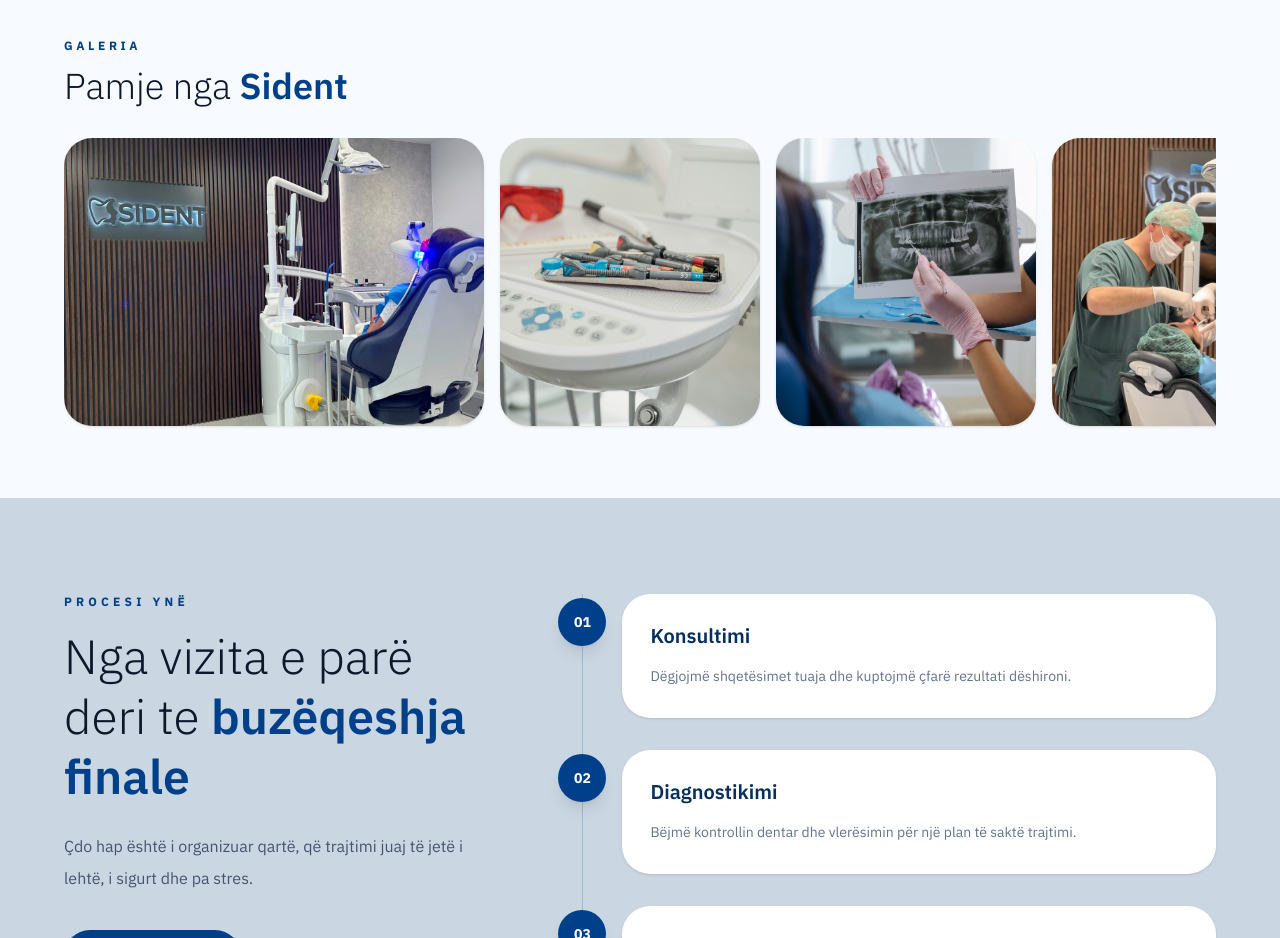
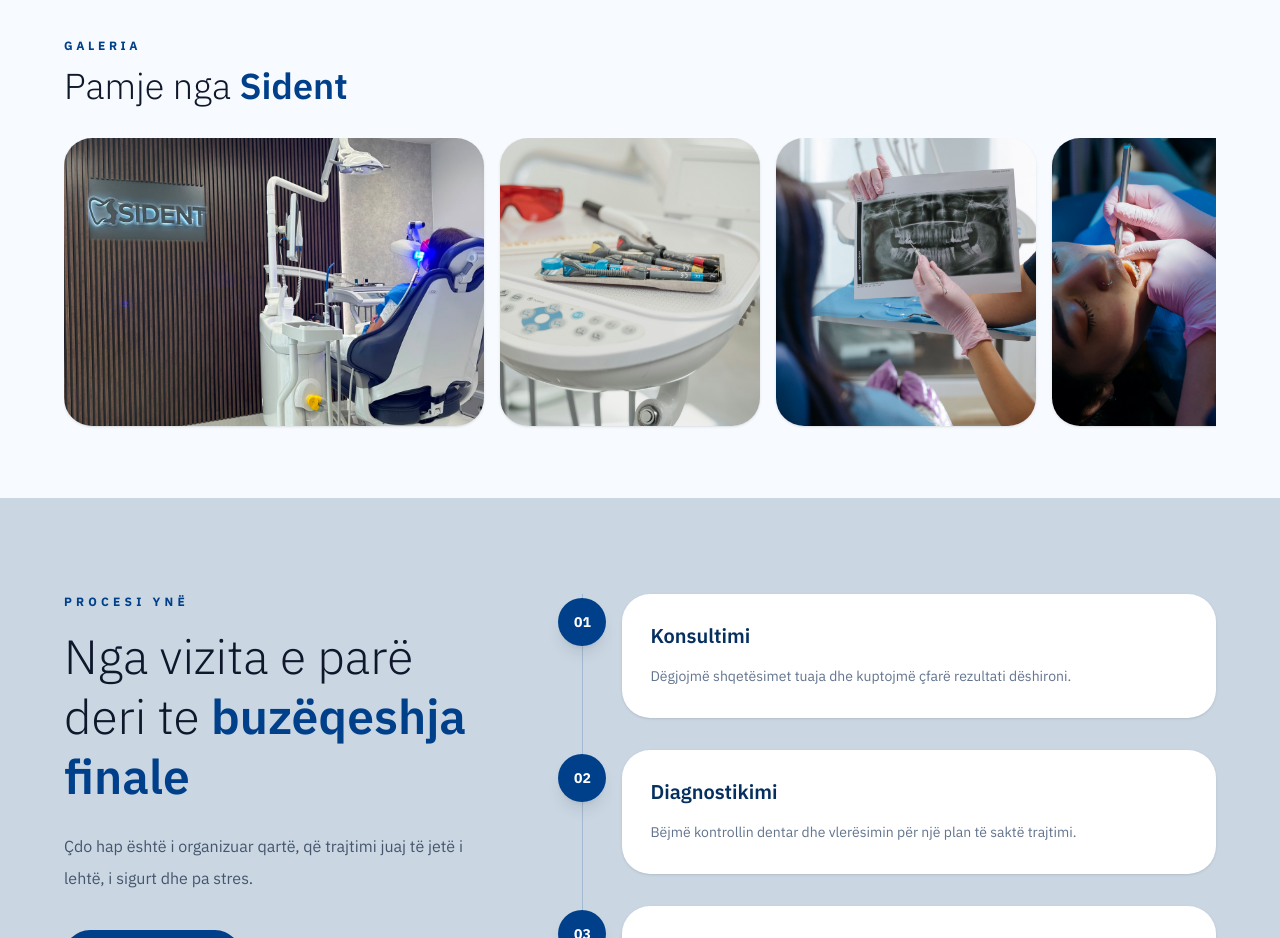
Before and after one commit to LaidaR3/Sident, a Next.js app in the folder dental-clinic/: page / in a window 1280 px wide. Shown: the part 4160-5098 px from the top of the page. Built offline with nearby package versions, Linux system fonts and the light colour scheme.

Commit message:
updates in front

```diff
--- a/dental-clinic/components/about/StorySection.tsx
+++ b/dental-clinic/components/about/StorySection.tsx
@@ -98,7 +98,7 @@ export default function StorySection() {
         <div className="relative">
           <div className="relative h-[560px] overflow-hidden rounded-[36px]">
             <Image
-              src="/images/img18.jpg"
+              src="/images/img18                                                                                                                                                                                                                                                             .jpg"
               alt={t.imageAlt}
               fill
               className="object-cover"
--- a/dental-clinic/components/home/ClinicGallery.tsx
+++ b/dental-clinic/components/home/ClinicGallery.tsx
@@ -7,7 +7,7 @@ const images = [
   "/images/img17.jpg",
   "/images/img8.jpg",
   "/images/img3.jpg",
-  "/images/img19.jpg",
+  "/images/img1.jpg",
   "/images/img10.jpg",
 ];
 
--- a/dental-clinic/components/services/Services.tsx
+++ b/dental-clinic/components/services/Services.tsx
@@ -138,7 +138,7 @@ const translations: Record<"sq" | "en", TranslationContent> = {
         },
         {
           title: "Smile Design",
-          image: "/images/img25.jpg",
+          image: "/images/img33.jpg",
           duration: "Sipas planit individual",
           text: "Planifikim estetik i buzëqeshjes duke marrë parasysh formën, ngjyrën dhe harmoninë e dhëmbëve.",
           benefits: [
```
Also changed, not shown: 2 other files (tests, documents, lock files or other folders).
